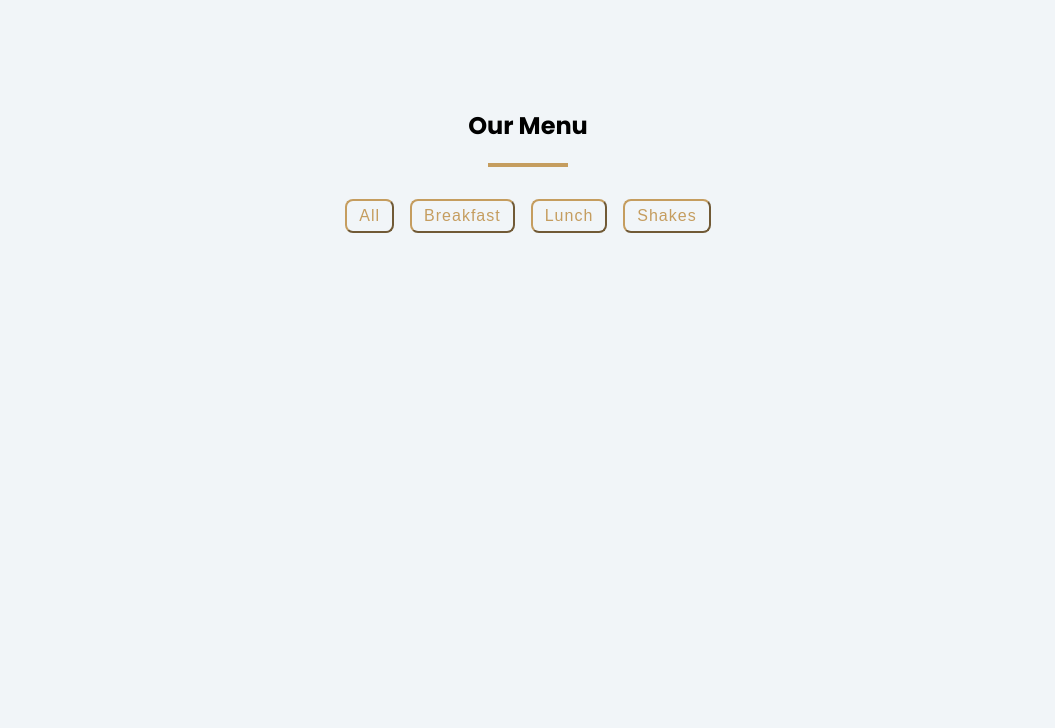
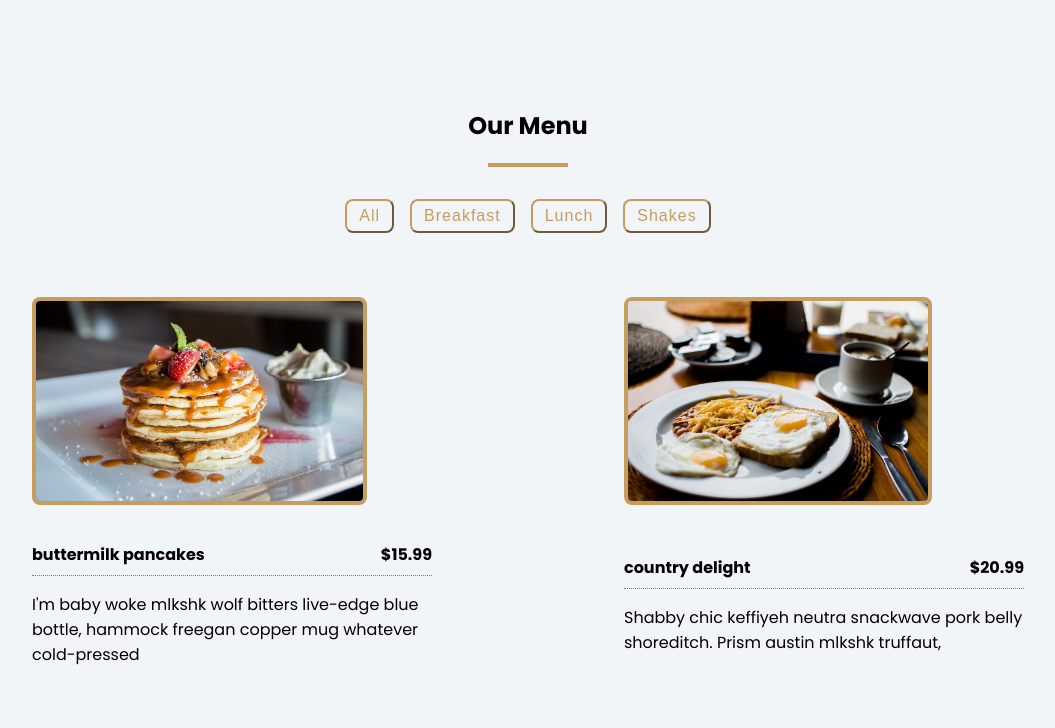
Before and after one commit to nyambujoy/our-menu, a plain HTML site: page index.html in a window 1280 px wide. Both pictures are taken after a click on the button "Breakfast". Shown: the top 728 px of the page, without its empty margins (120-1175 px from the left). Drawn offline with Linux system fonts and the light colour scheme.

Commit message:
final button completed

```diff
--- a/index.html
+++ b/index.html
@@ -16,10 +16,10 @@
         </div>
         <!-- filter buttons -->
         <div class="btn-container">
-            <button class="filter-btn" type="button" data-id="all">all</button>
+            <!-- <button class="filter-btn" type="button" data-id="all">all</button>
             <button class="filter-btn" type="button" data-id="breakfast">breakfast</button>
             <button class="filter-btn" type="button" data-id="lunch">lunch</button>
-            <button class="filter-btn" type="button" data-id="shakes">shakes</button>
+            <button class="filter-btn" type="button" data-id="shakes">shakes</button> -->
         </div>
         <!-- menu items -->
         <section class="section-center">
--- a/index.js
+++ b/index.js
@@ -74,35 +74,60 @@ const menu = [
 ];
 
 const sectionCenter = document.querySelector(".section-center");
+const btnContainer = document.querySelector(".btn-container")
 
-const filterBtn = document.querySelectorAll(".filter-btn");
-console.log(filterBtn)
+
+
 // load items
 window.addEventListener("DOMContentLoaded", function () {
-    displayMenuItems(menu)
+    displayMenuItems(menu);
+    displayMenuButtons()
+
 
 })
 
-// filter items
-filterBtn.forEach(function (btn) {
-    btn.addEventListener("click", function (e) {
-        const category = e.currentTarget.dataset.id;
-        const menuCategory = menu.filter(function (menuItems) {
-            if (menu.category === category) {
-                return menuItems
+
+function displayMenuButtons() {
+    const categories = menu.reduce(
+        function (values, item) {
+            if (!values.includes(item.category)) {
+                values.push(item.category);
             }
+            return values;
+        },
+        ["all"]
+    );
+    const categoryBtns = categories
+        .map(function (category) {
+            return `<button type="button" class="filter-btn" data-id=${category}>
+            ${category}
+          </button>`;
+        })
+        .join("");
 
-        })
-        // console.log(menuCategory)
-        if (category == 'all') {
-            displayMenuItems(menu)
-        } else {
-            displayMenuItems(menuCategory)
-        }
+    btnContainer.innerHTML = categoryBtns;
+    const filterBtns = btnContainer.querySelectorAll(".filter-btn");
+    console.log(filterBtns);
 
-    })
+    filterBtns.forEach(function (btn) {
+        btn.addEventListener("click", function (e) {
+            // console.log(e.currentTarget.dataset);
+            const category = e.currentTarget.dataset.id;
+            const menuCategory = menu.filter(function (menuItem) {
+                // console.log(menuItem.category);
+                if (menuItem.category === category) {
+                    return menuItem;
+                }
+            });
+            if (category === "all") {
+                displayMenuItems(menu);
+            } else {
+                displayMenuItems(menuCategory);
+            }
+        });
+    });
+}
 
-})
 
 
 function displayMenuItems(menuItems) {
```
